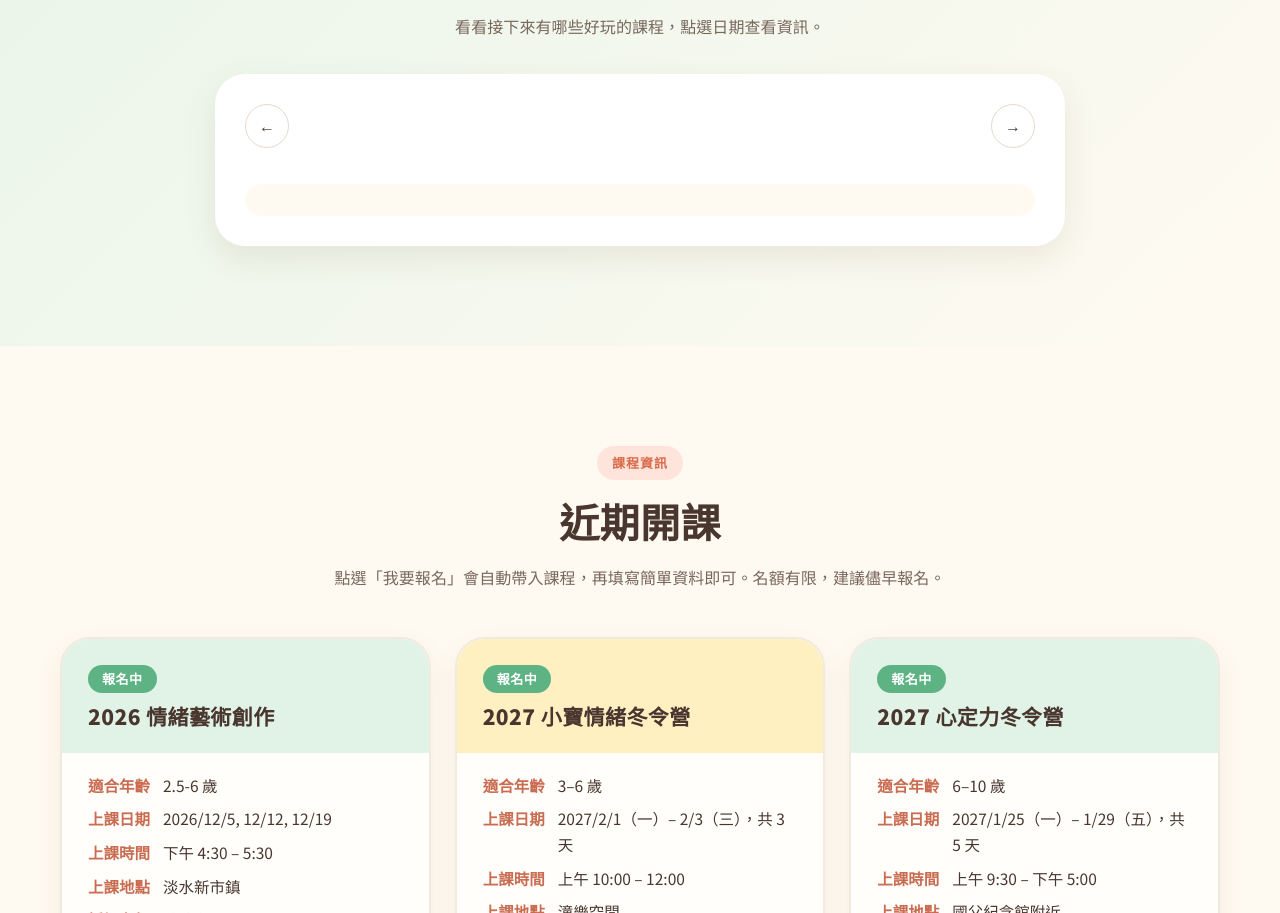
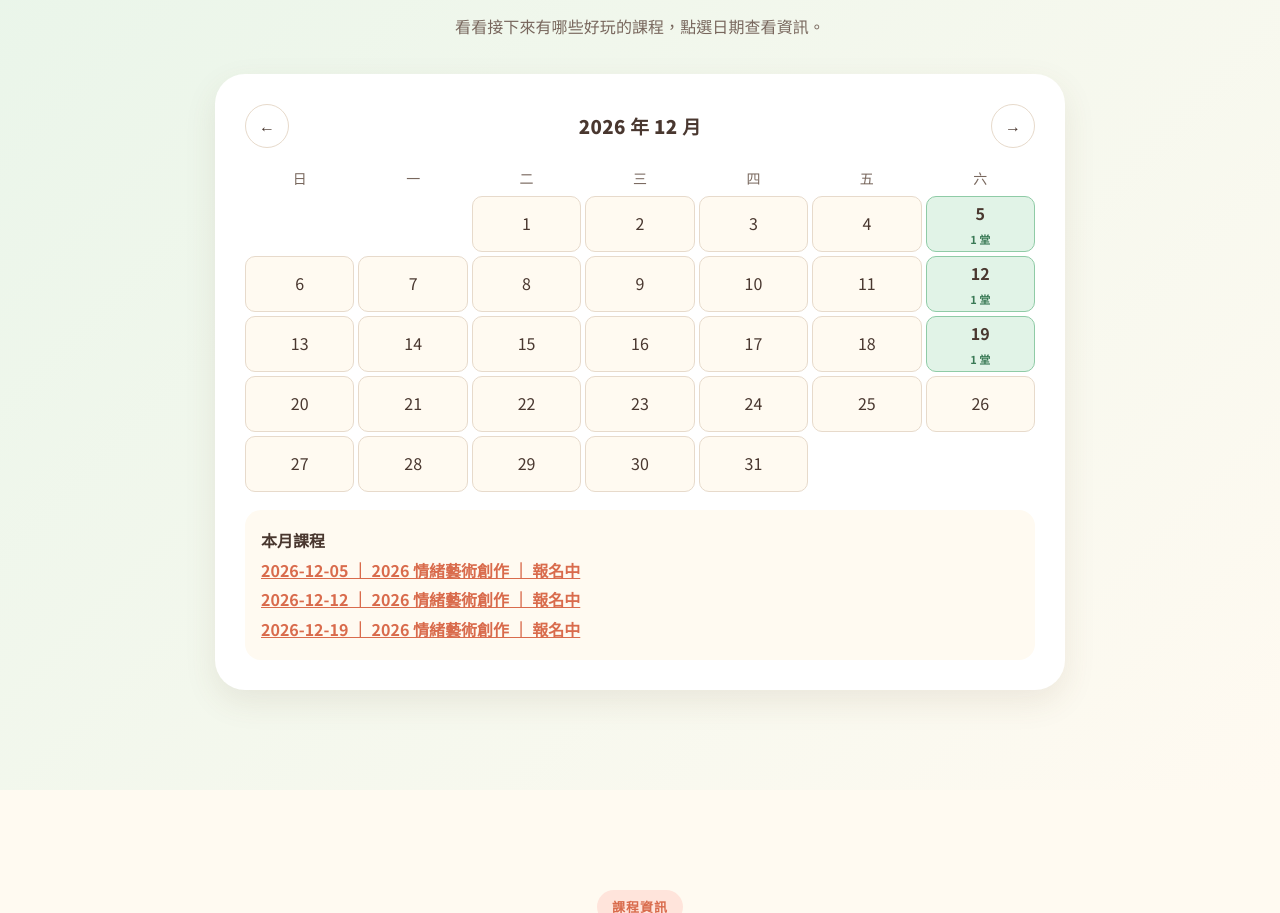
Before and after one commit to xiximomocreate/SEL, a plain HTML site: page index.html in a window 1280 px wide. Shown: the part 4621-5534 px from the top of the page. Drawn offline with Linux system fonts and the light colour scheme.

Commit message:
Fix calendar DOM selection using querySelectorAll

```diff
--- a/index.html
+++ b/index.html
@@ -878,7 +878,7 @@ const SITE_CONFIG = {
 
   // 日曆資料由課程卡片的 data-dates (YYYY-MM-DD，以逗號分隔) 自動取得。
   const events=new Map();
-  $('.course').forEach((card,i)=>{
+  Array.from(document.querySelectorAll('.course')).forEach((card,i)=>{
     card.id=card.id||'course-'+(i+1);
     (card.dataset.dates||'').split(',').map(d=>d.trim()).filter(Boolean).forEach(d=>{
       if(!events.has(d))events.set(d,[]);
```
